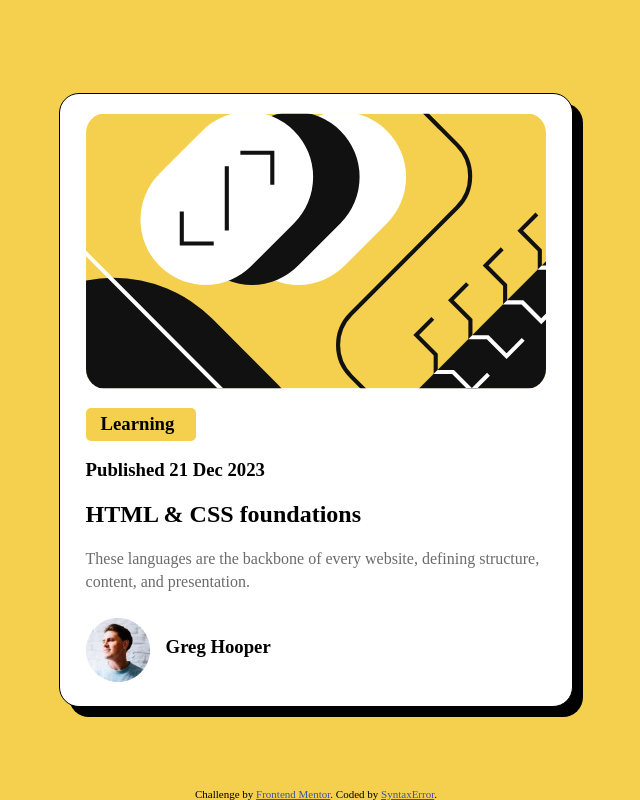
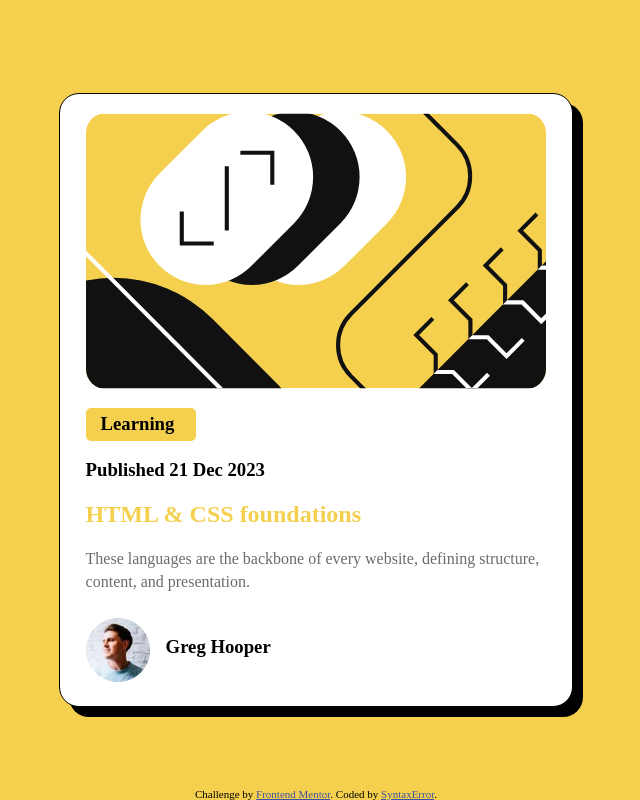
Before and after one commit to syntaxterror-master/Frontend-Mentor-Blog-preview-card, a plain HTML site: page index.html in a window 1280 px wide. In both pictures the pointer is over the element "HTML & CSS foundations". Shown: the whole page, without its empty margins (324-964 px from the left). Drawn offline with Linux system fonts and the light colour scheme.

Commit message:
Added hover, focus, hover states on blog name

```diff
--- a/style.css
+++ b/style.css
@@ -42,6 +42,14 @@ body {
   border-radius: 5px;
 }
 
+h2:hover,
+h2:active,
+h2:focus {
+  color: hsl(47, 88%, 63%);
+  cursor: pointer;
+}
+
+
 p {
   color: hsl(0, 0%, 42%);
   line-height: 1.4;
```
